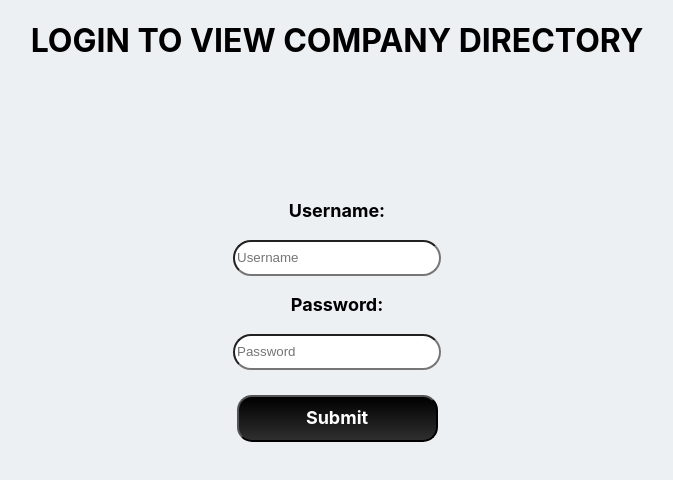
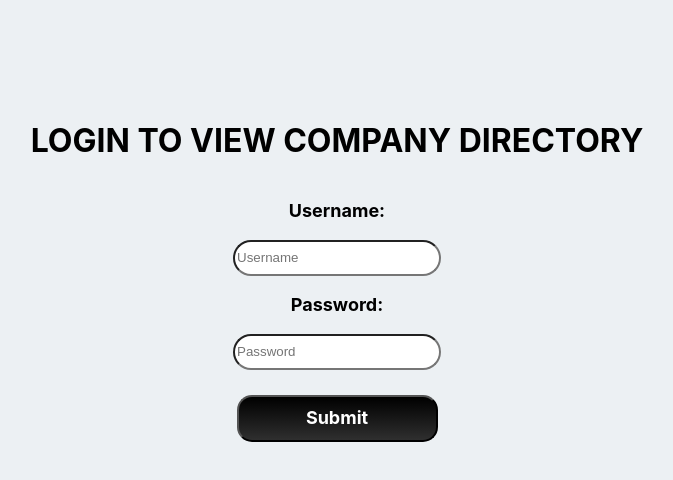
Before and after one commit to Calicanx/ProjectContact, a React (Create React App) app: page / in a window 1280 px wide. Shown: the top 480 px of the page, without its empty margins (303-976 px from the left). Built offline with nearby package versions, Linux system fonts and the light colour scheme; no server answers; a web font is replaced by a local one.

Commit message:
Update project.css

```diff
--- a/src/ProjectContact/project.css
+++ b/src/ProjectContact/project.css
@@ -216,3 +216,7 @@ input{
     left: 350px;
     cursor: pointer;
 }
+.lh{
+    position: relative;
+    top: 100px;
+}
```
